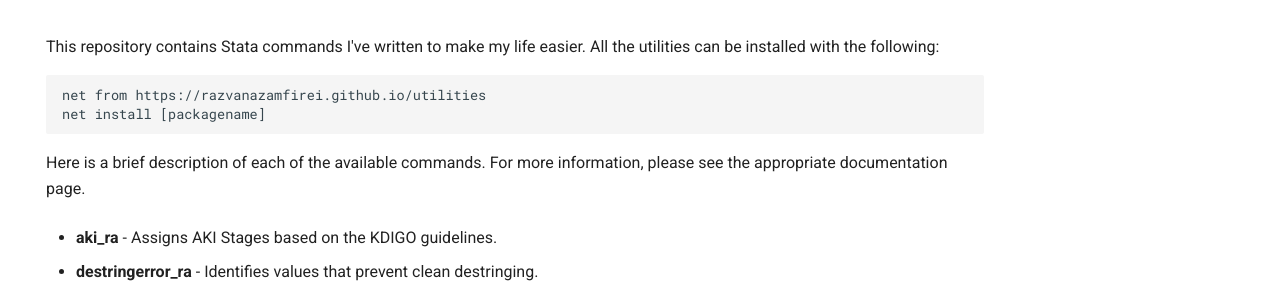
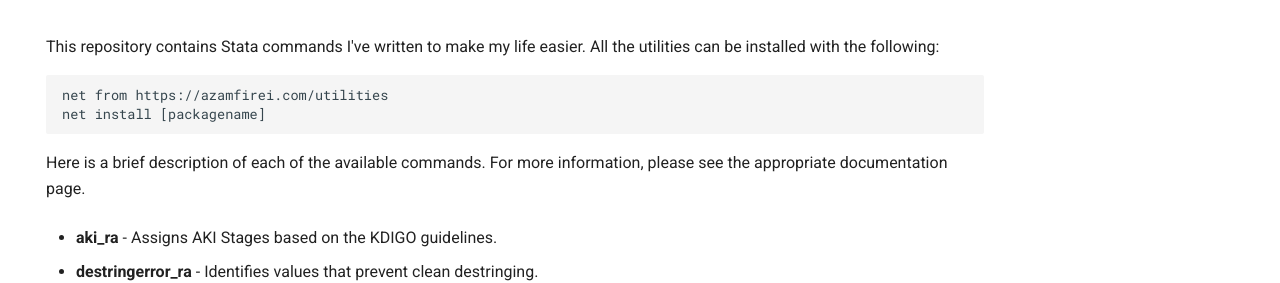
Before and after one commit to razvanazamfirei/utilities, an MkDocs documentation site: the page built from docs/index.md, in a window 1280 px wide. Shown: the part 194-477 px from the top of the page. Built offline with MkDocs 1.6.1 and Material for MkDocs 9.7.7, drawn with Linux system fonts in a browser that asks for light colours; comment, search, counter and statistics services are not loaded; some of the changed lines change nothing that is shown.

Commit message:
docs:update link
Signed-off-by: Razvan Azamfirei <azamfireirazvan@gmail.com>

````diff
--- a/docs/index.md
+++ b/docs/index.md
@@ -6,7 +6,7 @@ hide:
 
 This repository contains Stata commands I've written to make my life easier. All the utilities can be installed with the following:
 ```
-net from https://razvanazamfirei.github.io/utilities
+net from https://azamfirei.com/utilities
 net install [packagename]
 ```
 Here is a brief description of each of the available commands. For more information, please see the appropriate documentation page.
````
